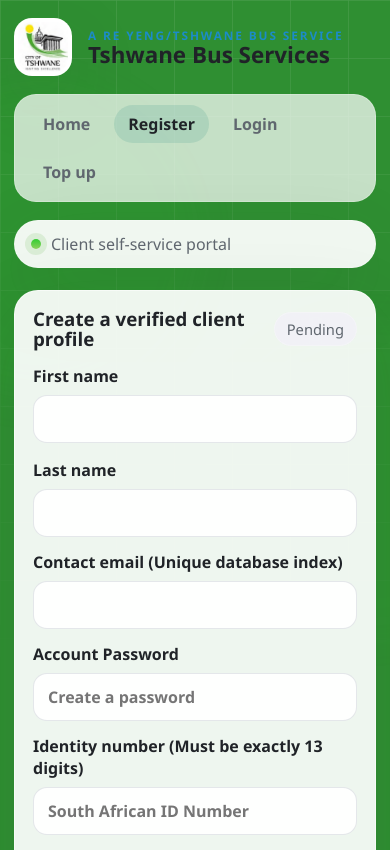
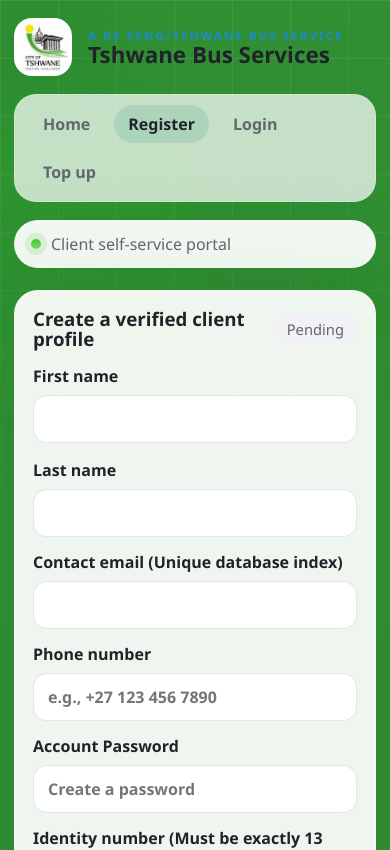
Before and after one commit to MICHAELSIBANDA/Tshwane-Project-Group-2, a React (Vite) app: page /register in a window 390 px wide. Shown: the top 850 px of the page. Built offline with nearby package versions, Linux system fonts and the light colour scheme; no server answers.

Commit message:
feat: Add phone number input field to registration form

```diff
--- a/src/pages/RegisterPage.jsx
+++ b/src/pages/RegisterPage.jsx
@@ -55,6 +55,17 @@
               ⚠️ Constraint Error: Email exceeds MySQL specification of 100 characters.
             </p>
           )}
+        </label>
+
+        <label>
+          Phone number
+          <input
+            value={registration.phoneNumber}
+            onChange={(event) => updateRegistration('phoneNumber', event.target.value)}
+            type="tel"
+            placeholder="e.g., +27 123 456 7890"
+            required
+          />
         </label>
 
         {/* Defensive Guard: Password Strength Check */}
```
